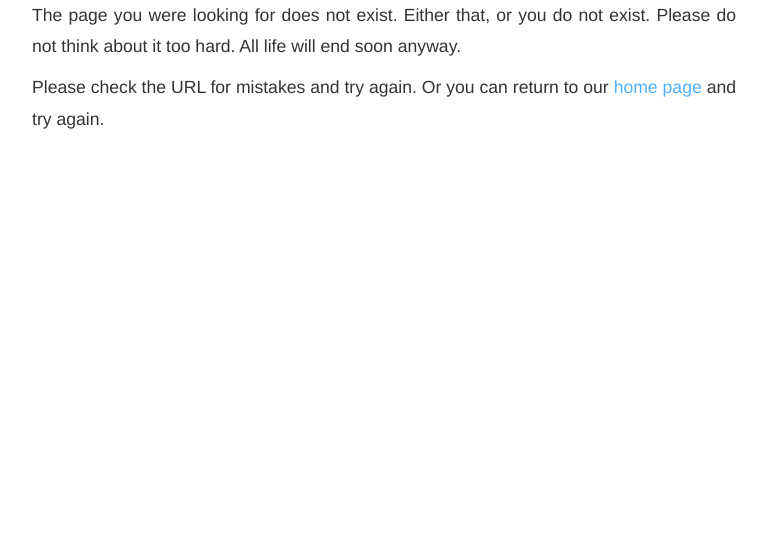
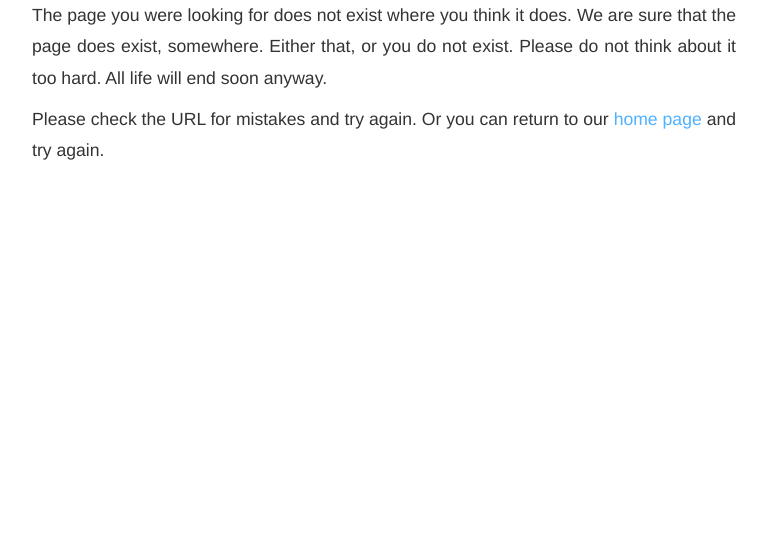
Before and after one commit to csteward24/the-flourite-archives, a plain HTML site: page public/404.html in a window 1280 px wide. Shown: the part 247-800 px from the top of the page, without its empty margins (256-1023 px from the left). Drawn offline with Linux system fonts and the light colour scheme.

Commit message:
edited 404 page

```diff
--- a/public/404.html
+++ b/public/404.html
@@ -74,7 +74,8 @@
   <body>
     <h1>404 Error</h1>
 	<h2>Oh No!!</h2>
-    <p>The page you were looking for does not exist. Either that, or you do not exist. Please do not think about it too hard. All life will end soon anyway.</p>
+    <p>The page you were looking for does not exist where you think it does. We are sure that the page does exist, somewhere.
+         Either that, or you do not exist. Please do not think about it too hard. All life will end soon anyway.</p>
 	<p>Please check the URL for mistakes and try again. Or you can return to our <a href="index.html"> home page </a> and try again. </p>
     <p></p>
     <a class="logo" href="index.html">
```
